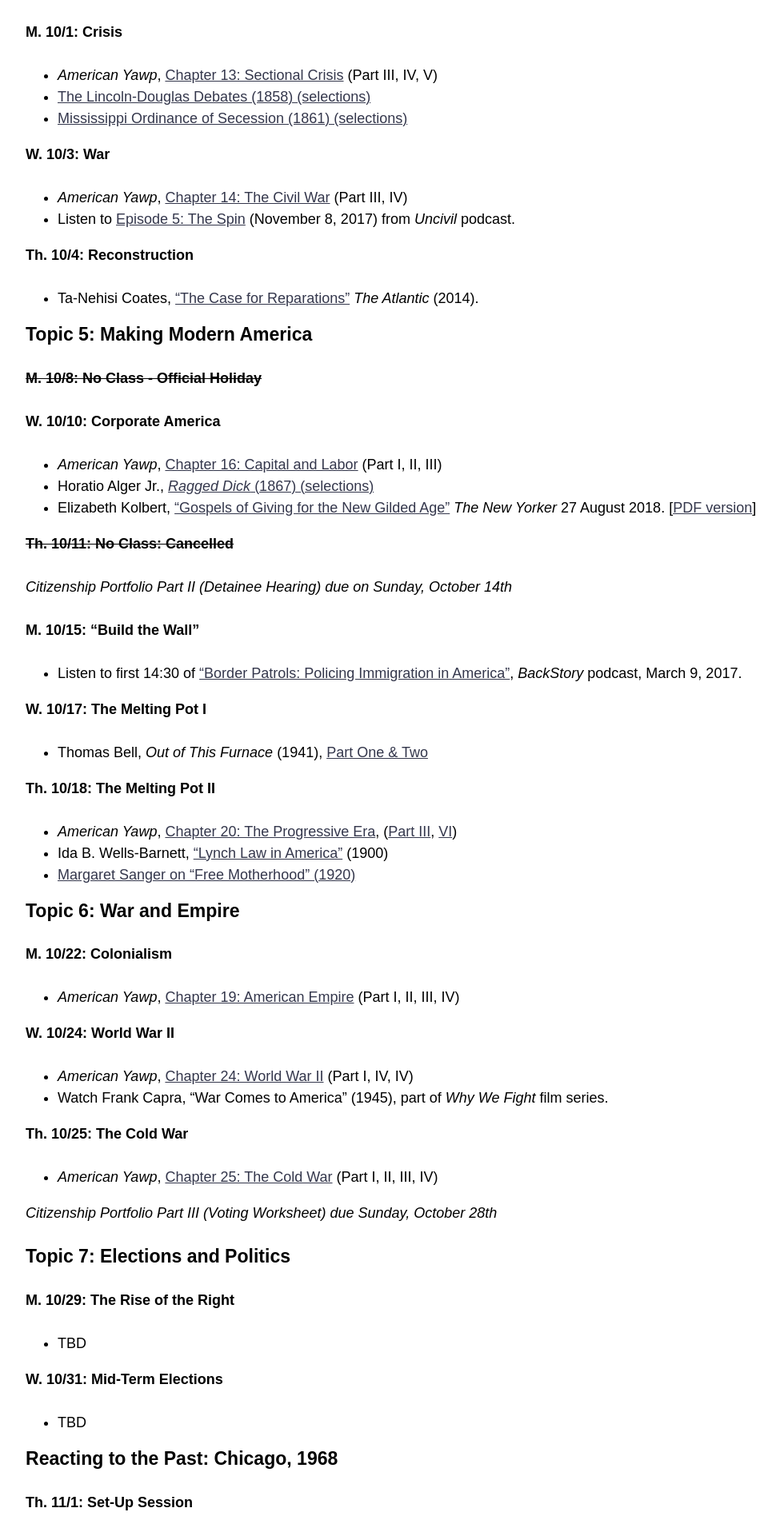
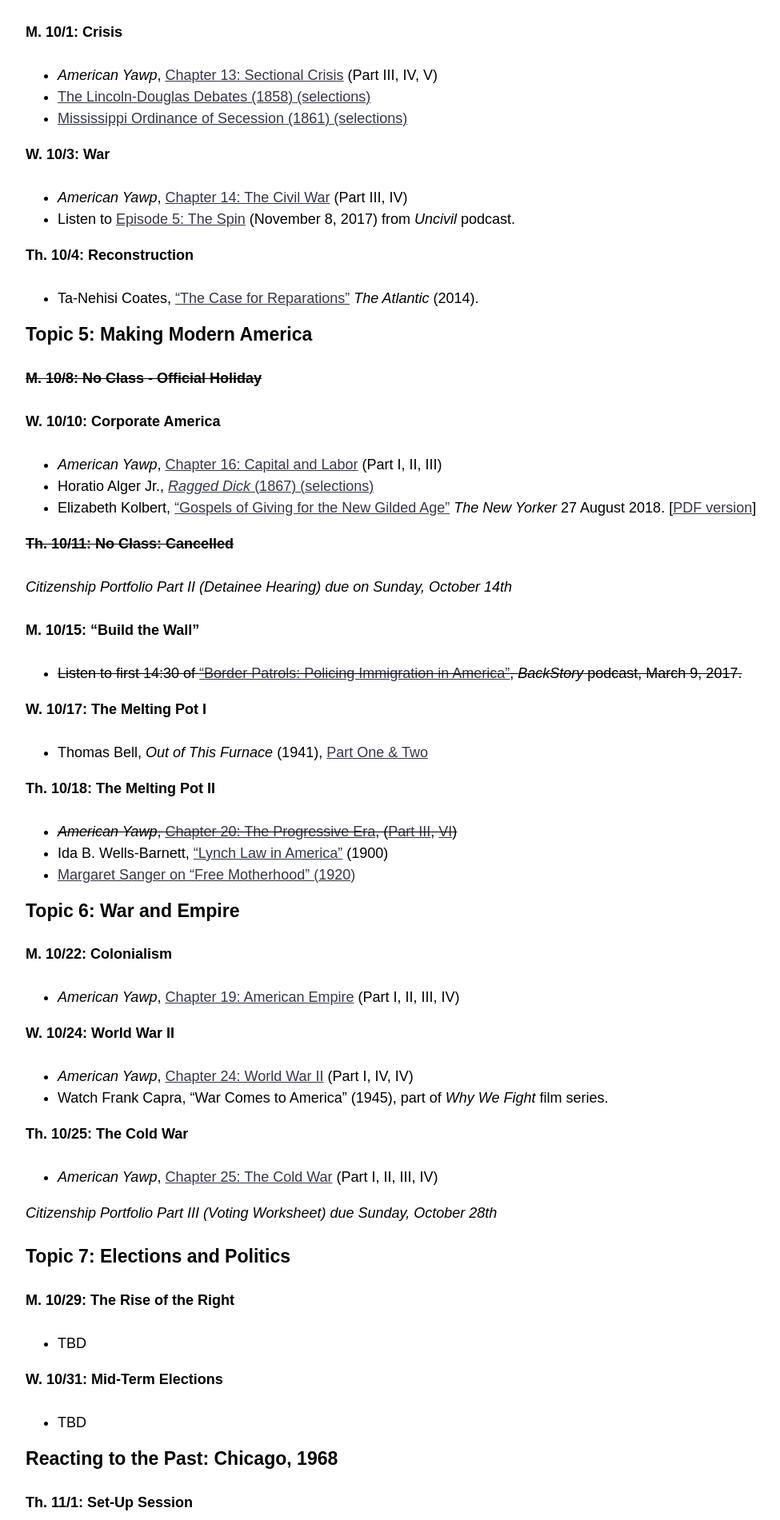
Before and after one commit to cblevins/f18-intro-us, a Jekyll site: the page built from schedule.md, in a window 1280 px wide. Shown: the part 2236-4137 px from the top of the page at 80% size, without its empty margins (114-1089 px from the left). Built offline with Jekyll 4.4.1, drawn with Linux system fonts in a browser that asks for light colours; nearby versions of some CDN libraries.

Commit message:
readings tweak

```diff
--- a/schedule.md
+++ b/schedule.md
@@ -86,13 +86,13 @@ title: Schedule
 *Citizenship Portfolio Part II (Detainee Hearing) due on Sunday, October 14th*
 
 **M. 10/15: "Build the Wall"**
-- Listen to first 14:30 of [“Border Patrols: Policing Immigration in America”](http://backstoryradio.org/shows/border-patrols), *BackStory* podcast, March 9, 2017.
+- ~~Listen to first 14:30 of [“Border Patrols: Policing Immigration in America”](http://backstoryradio.org/shows/border-patrols), *BackStory* podcast, March 9, 2017.~~
 
 **W. 10/17: The Melting Pot I**
 - Thomas Bell, *Out of This Furnace* (1941), [Part One & Two](https://www.dropbox.com/s/17civ56sdcifrv5/Bell_OutOfThisFurnace_Part1_Part2.pdf?dl=0)
 
 **Th. 10/18: The Melting Pot II**
-- *American Yawp*, [Chapter 20: The Progressive Era](http://www.americanyawp.com/text/20-the-progressive-era/), ([Part III](http://www.americanyawp.com/text/20-the-progressive-era/#III_Womens_Movements), [VI](http://www.americanyawp.com/text/20-the-progressive-era/#VI_Jim_Crow_and_African_American_Life))
+- ~~*American Yawp*, [Chapter 20: The Progressive Era](http://www.americanyawp.com/text/20-the-progressive-era/), ([Part III](http://www.americanyawp.com/text/20-the-progressive-era/#III_Womens_Movements), [VI](http://www.americanyawp.com/text/20-the-progressive-era/#VI_Jim_Crow_and_African_American_Life))~~
 - Ida B. Wells-Barnett, ["Lynch Law in America"](http://etc.usf.edu/lit2go/pdf/passage/4375/civil-rights-and-conflict-in-the-united-states-selected-speeches-003-speech-on-lynch-law-in-america-given-by-ida-b-wells-in-chicago-illinois-january-1900.pdf) (1900)
 - [Margaret Sanger on "Free Motherhood" (1920)](https://www.dropbox.com/s/vebb8i97ttepedc/Sanger_FreeMotherhood.pdf?dl=0)
 
```
